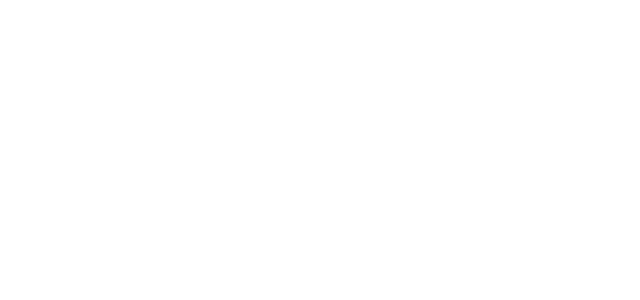
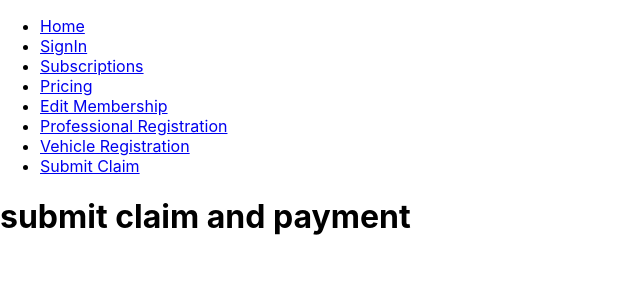
Before and after one commit to emma-edwards/CSCI314-C13, a React (Create React App) app in the folder my-react-app/: page /SubmitClaim in a window 1280 px wide. Before the commit this address had no page. Shown: the top 300 px of the page, without its empty margins (0-640 px from the left). Built offline with nearby package versions, Linux system fonts and the light colour scheme.

Commit message:
Todo: add submit claim and payment from mui template

```diff
--- a/my-react-app/src/Pages/Layout.js
+++ b/my-react-app/src/Pages/Layout.js
@@ -24,7 +24,10 @@
                     <Link to="/ProfessionalReg">Professional Registration</Link>
                 </li>
                 <li>
-                <Link to="/VehicleReg">Vehicle Registration</Link>
+                    <Link to="/VehicleReg">Vehicle Registration</Link>
+                </li>
+                <li>
+                    <Link to="/SubmitClaim">Submit Claim</Link>
                 </li>
             </ul>
         </nav>
--- /dev/null
+++ b/my-react-app/src/Pages/SubmitClaim.js
@@ -0,0 +1,5 @@
+const SubmitClaim = () => {
+    return <h1>submit claim and payment</h1>;
+};
+
+export default SubmitClaim;
--- a/my-react-app/src/index.js
+++ b/my-react-app/src/index.js
@@ -12,6 +12,7 @@
 import reportWebVitals from './reportWebVitals';
 import ProfessionalReg from "./Pages/ProfessinalReg";
 import VehicleReg from "./Pages/VehicleReg";
+import SubmitClaim from "./Pages/SubmitClaim";
 
 export default function App() {
     return (
@@ -25,6 +26,8 @@
                     <Route path="EditMembership" element={<EditMembership />} />
                     <Route path="ProfessionalReg" element={<ProfessionalReg />} />
                     <Route path="VehicleReg" element={<VehicleReg />} />
+                    <Route path="SubmitClaim" element={<SubmitClaim />} />
+
 
                 </Route>
             </Routes>
```
